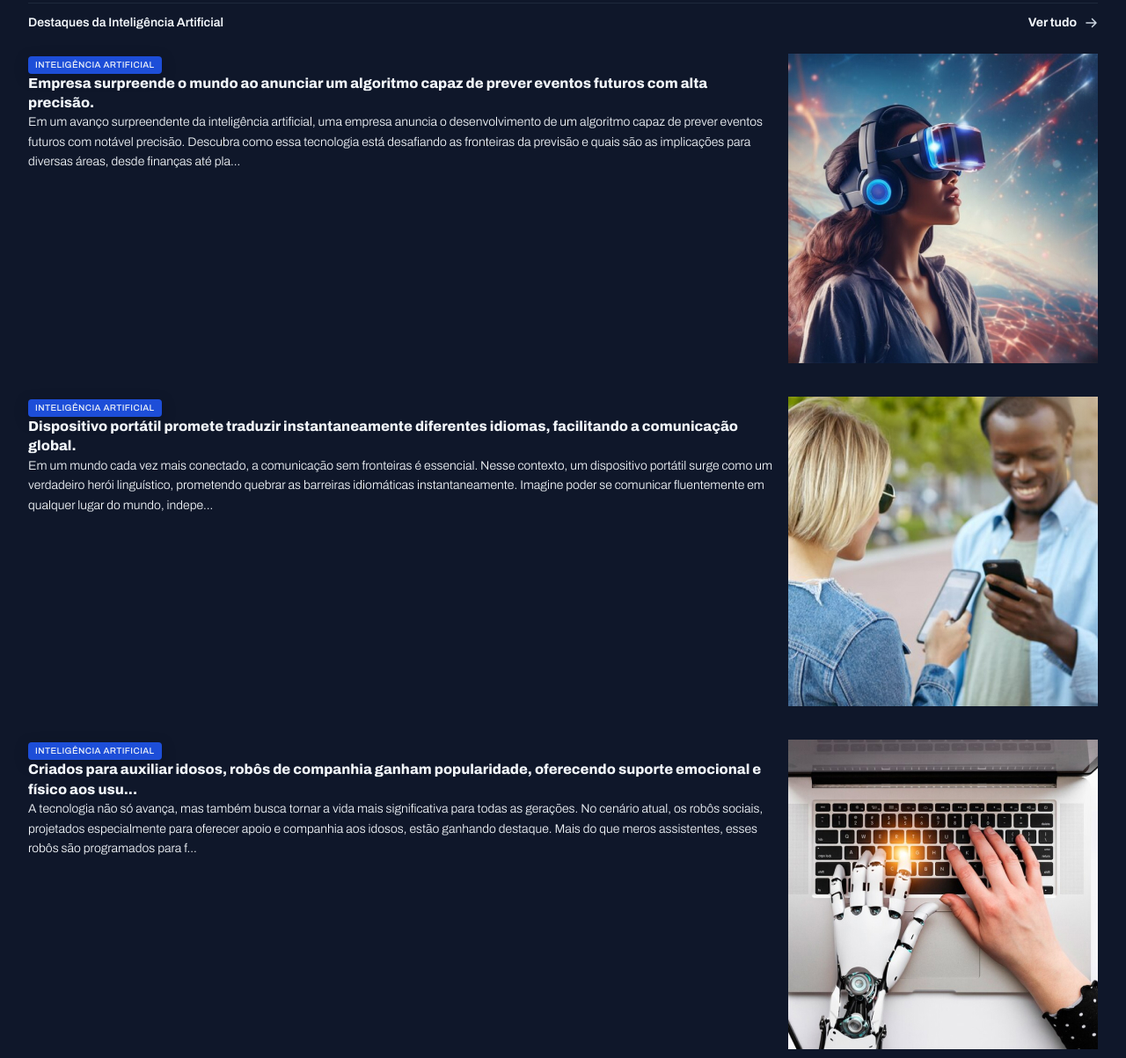
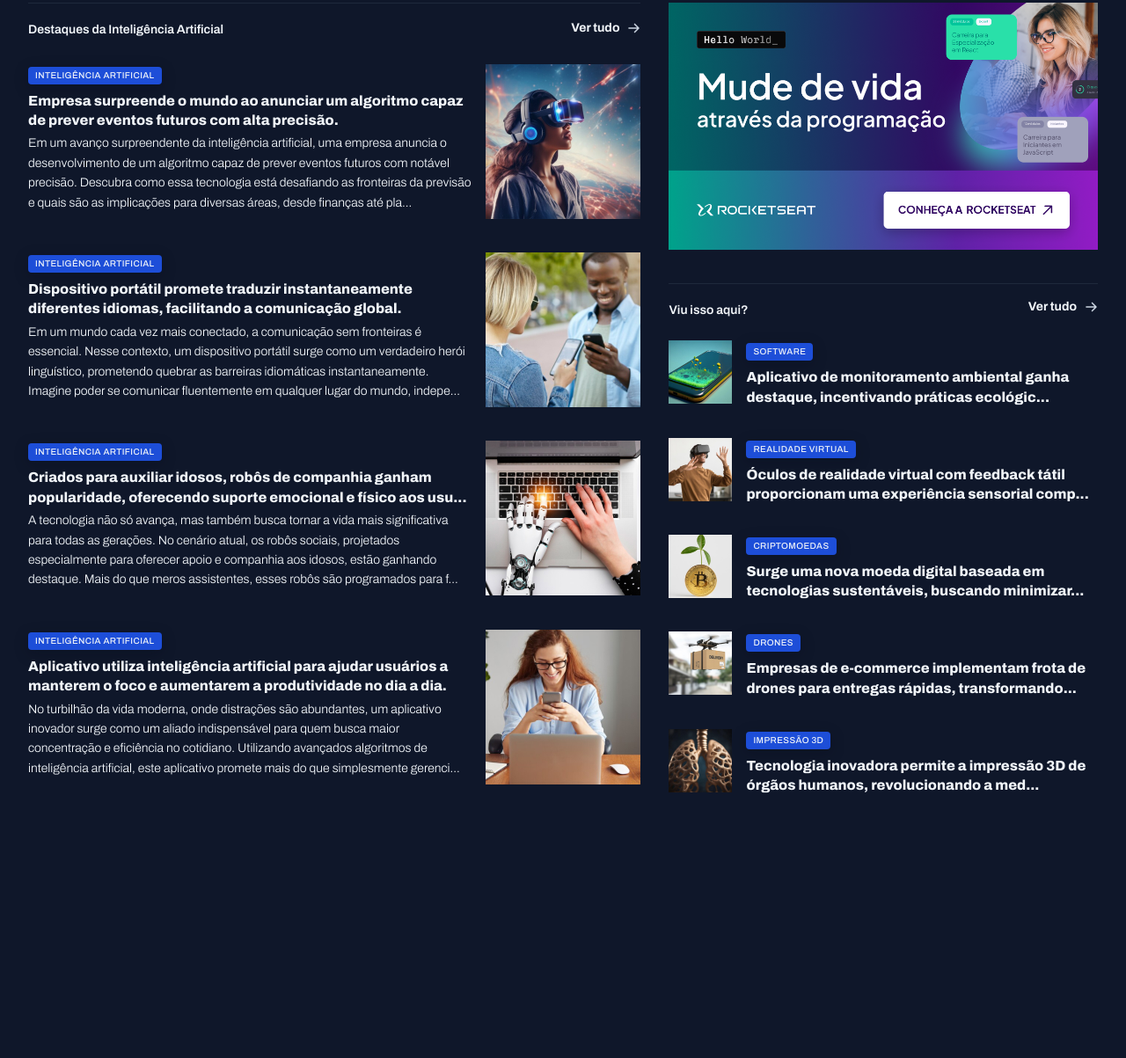
Before and after one commit to kyoSTOMPA/Projeto-full-stack-04, a plain HTML site: page index.html in a window 1280 px wide. Shown: the part 1061-2264 px from the top of the page at 88% size. After the commit the page ends 2008 px from the top, so only its background shows below. Drawn offline with Linux system fonts and the light colour scheme.

Commit message:
Estilizando os últimos cards

```diff
--- a/index.html
+++ b/index.html
@@ -243,7 +243,7 @@
         </div>
       </section>
 
-      <div>
+      <aside>
         <div id="ads"></div>
         <img src="assets/Ads.png" alt="">
       </div>
@@ -266,7 +266,7 @@
             <div>
               <span class="content-tag">Software</span>
               <h3 class="text-xl">
-                Aplicativo de monitoramento ambiental ganha destaque, incentivando práticas ecológicas e pro...
+                Aplicativo de monitoramento ambiental ganha destaque, incentivando práticas ecológic...
               </h3>
             </div>
           </article>
@@ -280,7 +280,7 @@
               <div>
                 <span class="content-tag">Realidade Virtual</span>
                 <h3 class="text-xl">
-                  Óculos de realidade virtual com feedback tátil proporcionam uma experiência sensorial complet...
+                  Óculos de realidade virtual com feedback tátil proporcionam uma experiência sensorial comp...
                 </h3>
               </div>
             </article>
@@ -294,7 +294,7 @@
                 <div>
                   <span class="content-tag">Criptomoedas</span>
                   <h3 class="text-xl">
-                    Surge uma nova moeda digital baseada em tecnologias sustentáveis, buscando minimizar o i...
+                    Surge uma nova moeda digital baseada em tecnologias sustentáveis, buscando minimizar...
                   </h3>
                 </div>
               </article>
@@ -308,7 +308,7 @@
                   <div>
                     <span class="content-tag">Drones</span>
                     <h3 class="text-xl">
-                      Empresas de e-commerce implementam frota de drones para entregas rápidas, transformando o ce...
+                      Empresas de e-commerce implementam frota de drones para entregas rápidas, transformando...
                     </h3>
                   </div>
                 </article>
@@ -322,12 +322,12 @@
                     <div>
                       <span class="content-tag">Impressão 3D</span>
                       <h3 class="text-xl">
-                        Tecnologia inovadora permite a impressão 3D de órgãos humanos, revolucionando a medicina e a li...
+                        Tecnologia inovadora permite a impressão 3D de órgãos humanos, revolucionando a med...
                       </h3>
                     </div>
                   </article>
         </div>
-      </section>
+      </aside>
     </main>
   </body>
 </html>
--- a/styles/global.css
+++ b/styles/global.css
@@ -52,8 +52,16 @@ img {
 }
 
 main {
-  margin-top: 40px;
-  gap: 80px;
+  margin-block: 40px;
+  row-gap: 80px;
+  column-gap: 32px;
+
+  grid-template-columns: 2fr 1.4fr;
+
+  grid-template-areas:
+  "featured featured"
+  "weekly weekly"
+  "ai aside";
 }
 
 .content-tag {
--- a/styles/sections.css
+++ b/styles/sections.css
@@ -22,6 +22,7 @@ section header{
 
 
 #featured {
+  grid-area: featured;
   img {
     height: 100%;
     object-fit: cover;
@@ -62,6 +63,7 @@ figcaption {
 
 
 #weekly {
+  grid-area: weekly;
 
   &>div {
     grid-template-columns: repeat(4, 292px);
@@ -86,3 +88,35 @@ figcaption {
     }
   }
 }
+
+#ai {
+  grid-area: ai;
+
+  img {
+    width: 176px;
+    aspect-ratio: 1/1;
+    object-fit: cover;
+  }
+
+  h3 {
+    margin-block: 8px 4px;
+  }
+}
+
+aside {
+  grid-area: aside;
+}
+
+#more {
+  margin-top: 32px;
+
+  h3 {
+    margin-top: 8px;
+  }
+
+  img {
+    width: 72px;
+    aspect-ratio: 1/1;
+    object-fit: cover;
+  }
+}
```
